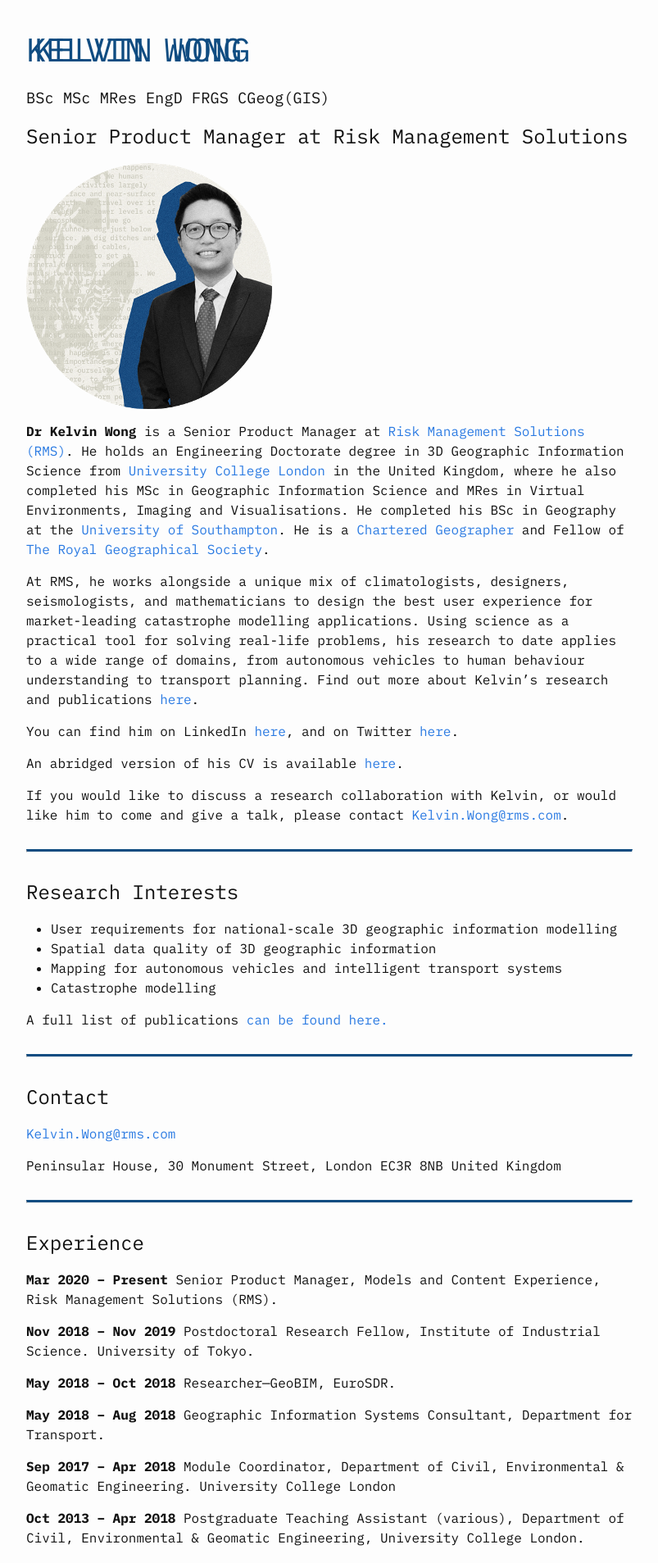
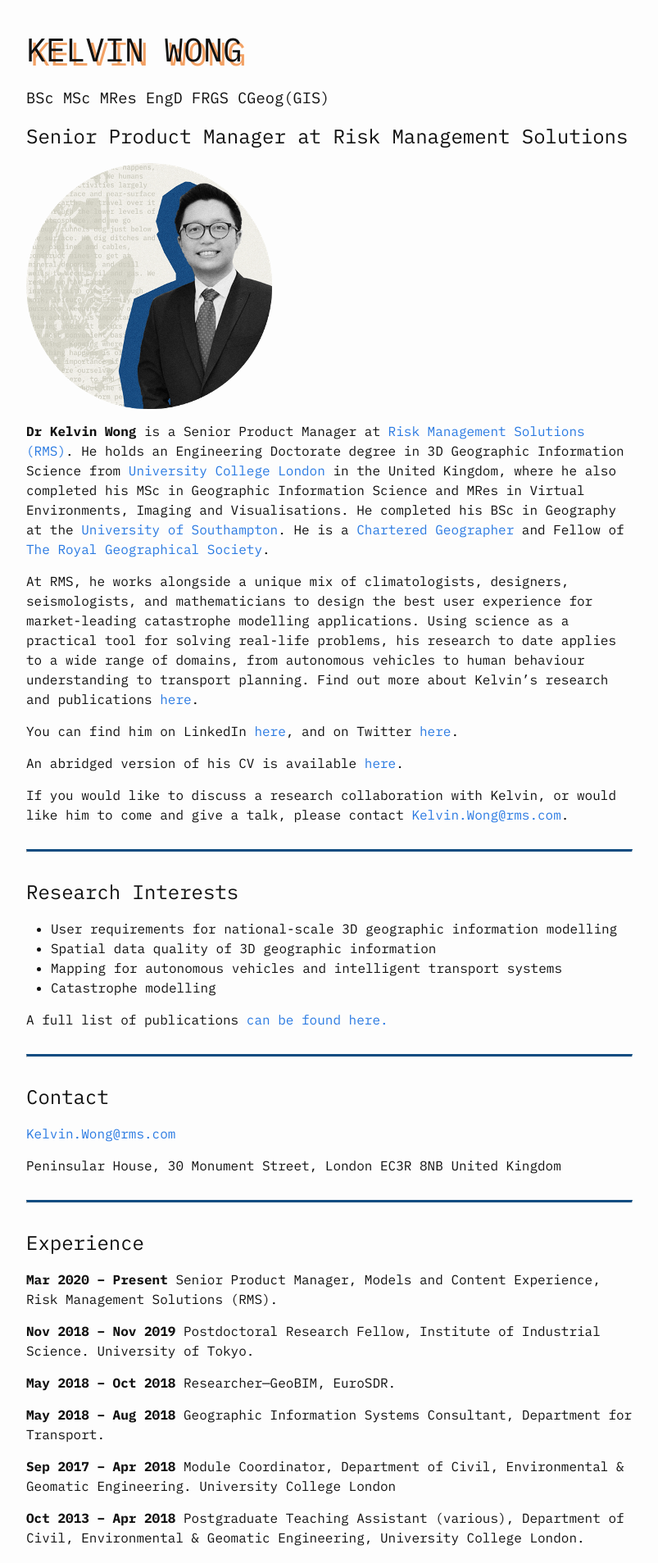
Before and after one commit to kel196/kel196.github.io, a Jekyll site: the page built from index.md, in a window 1280 px wide. Shown: the top 1907 px of the page at 82% size, without its empty margins (238-1041 px from the left). Built offline with Jekyll 4.4.1, drawn with Linux system fonts in a browser that asks for light colours; our own code applies the rules of GitHub Pages for plain Markdown files.

Commit message:
Update _base.scss

```diff
--- a/_sass/minima/_base.scss
+++ b/_sass/minima/_base.scss
@@ -18,10 +18,10 @@ hr {
 }
 
 h1 {
+  font-weight:bold;
   font-size: 2.5em;
-  color:#0F4C81;
-  text-shadow: 10px 0 #0F4C81;
-  font-weight:bold;
+  color:#00000;
+  text-shadow: 5px 5px 0px #F2A063;
 }
 
 
```
